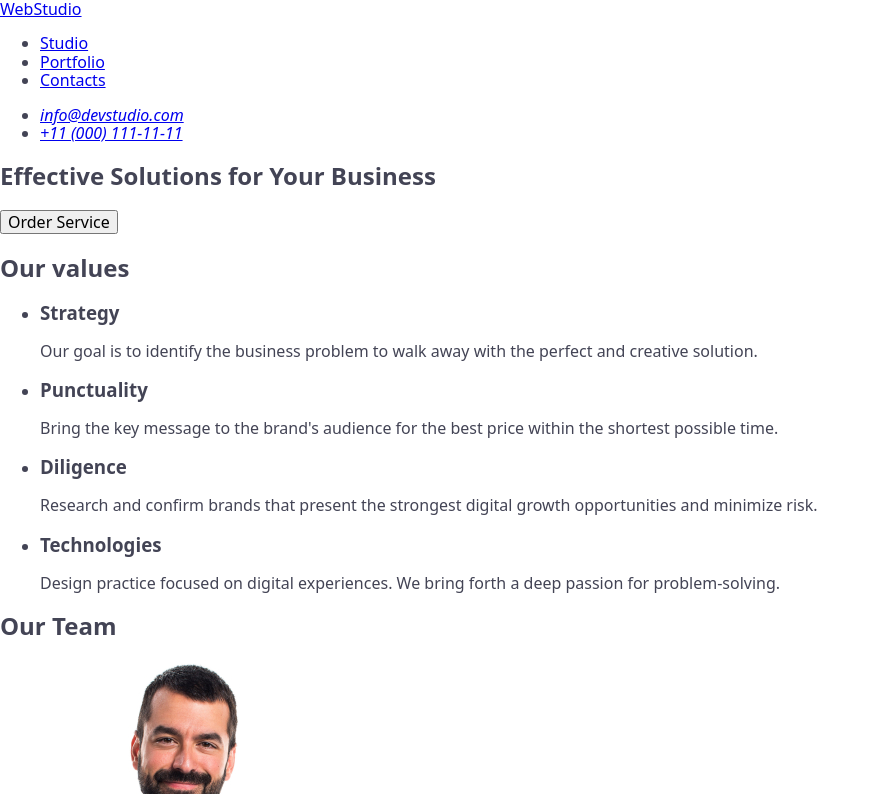
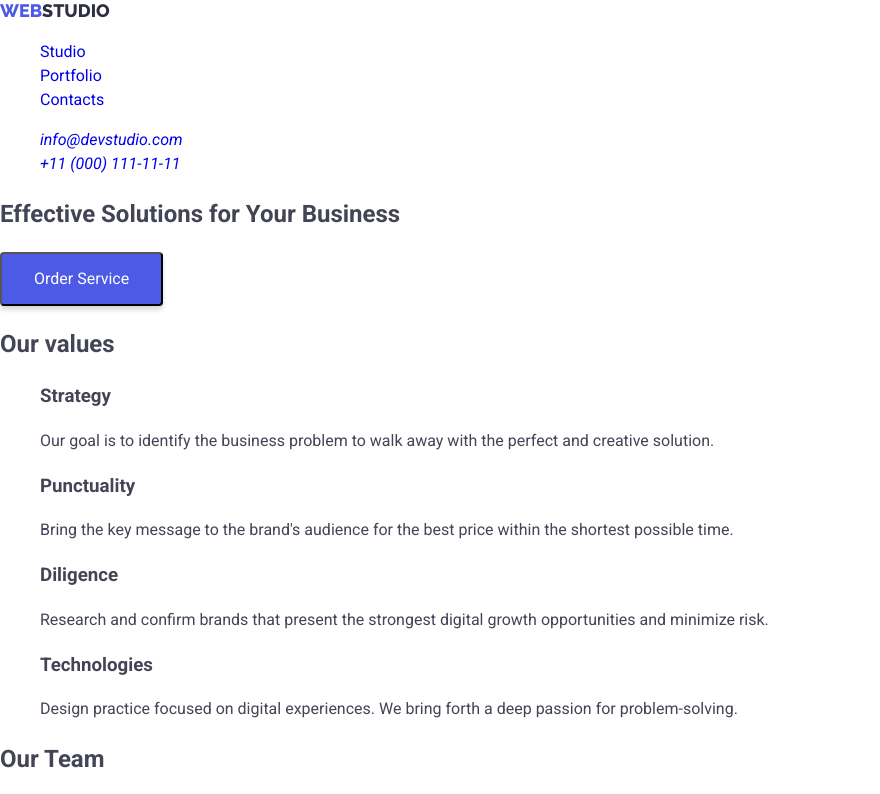
Before and after one commit to DenisBahuta/goit-markup-hw-02, a plain HTML site: page index.html in a window 1280 px wide. Shown: the top 794 px of the page, without its empty margins (0-880 px from the left). Drawn offline with nearby package versions, Linux system fonts and the light colour scheme.

Commit message:
Create Logo and Button

```diff
--- a/css/styles.css
+++ b/css/styles.css
@@ -1,3 +1,59 @@
 body {
+  font-family: "Roboto", sans-serif;
   color: #434455;
+  font-size: 16px;
+  line-height: 1.5;
+  letter-spacing: 2;
 }
+
+a {
+  text-decoration: none;
+}
+
+ul {
+  list-style-type: none;
+}
+
+.logo {
+  color: var(--NAVY-BLUE, #2e2f42);
+  font-family: Raleway;
+  font-size: 18px;
+  font-weight: 700;
+  line-height: 1.16;
+  letter-spacing: 0.03;
+  width: 71px;
+  height: 21px;
+}
+
+span {
+  color: var(--IRIS, #4d5ae5);
+  font-family: Raleway;
+  font-size: 18px;
+  font-weight: 700;
+  line-height: 1.16;
+  letter-spacing: 0.03;
+  width: 44px;
+  height: 21px;
+}
+
+.button-primary {
+  border-radius: 4px;
+  background: var(--IRIS, #4d5ae5);
+  box-shadow: 0px 4px 4px 0px rgba(0, 0, 0, 0.15);
+  cursor: pointer;
+  color: #ffffff;
+  display: inline-flex;
+  padding: 16px 32px;
+  align-items: flex-start;
+  gap: 10px;
+}
+
+.button-primary:hover {
+  display: inline-flex;
+  padding: 16px 32px;
+  align-items: flex-start;
+  gap: 10px;
+  border-radius: 4px;
+  background: var(--OCEAN, #404bbf);
+  box-shadow: 0px 4px 4px 0px rgba(0, 0, 0, 0.15);
+}
--- a/index.html
+++ b/index.html
@@ -3,9 +3,8 @@
   <head>
     <meta charset="UTF-8" />
     <meta name="viewport" content="width=device-width, initial-scale=1.0" />
-    <title>Portfolio</title>
+    <title>WebStudio</title>
     <!-- Fonts -->
-    <link rel="stylesheet" href="./css/styles.css" />
     <link rel="preconnect" href="https://fonts.gstatic.com" />
     <link rel="preconnect" href="https://fonts.googleapis.com" />
     <link rel="preconnect" href="https://fonts.gstatic.com" crossorigin />
@@ -17,16 +16,14 @@
     <link
       rel="stylesheet"
       href="https://cdnjs.cloudflare.com/ajax/libs/modern-normalize/2.0.0/modern-normalize.min.css"
-      integrity="sha512-4xo8blKMVCiXpTaLzQSLSw3KFOVPWhm/TRtuPVc4WG6kUgjH6J03IBuG7JZPkcWMxJ5huwaBpOpnwYElP/m6wg=="
-      crossorigin="anonymous"
-      referrerpolicy="no-referrer"
     />
+    <link rel="stylesheet" href="./css/styles.css" />
   </head>
   <body>
     <header>
       <!-- WebStudio -->
       <nav>
-        <a class="logo" href="./index.html">WebStudio</a>
+        <a class="logo" href="./index.html"><span>WEB</span>STUDIO</a>
         <ul class="site-nav">
           <li><a href="Studio">Studio</a></li>
           <li><a href="Portfolio">Portfolio</a></li>
@@ -48,7 +45,7 @@
     <main>
       <section>
         <h1 class="title">Effective Solutions for Your Business</h1>
-        <button class="button">Order Service</button>
+        <button class="button-primary">Order Service</button>
       </section>
       <section>
         <h2>Our values</h2>
@@ -165,7 +162,7 @@
           </li>
           <li>
             <img
-              src="./images/taxi.jpg"
+              src=".//images/taxi.jpg"
               alt="Taxi Service"
               width="360"
               height="300"
```
Also changed, not shown: 2 other files.
